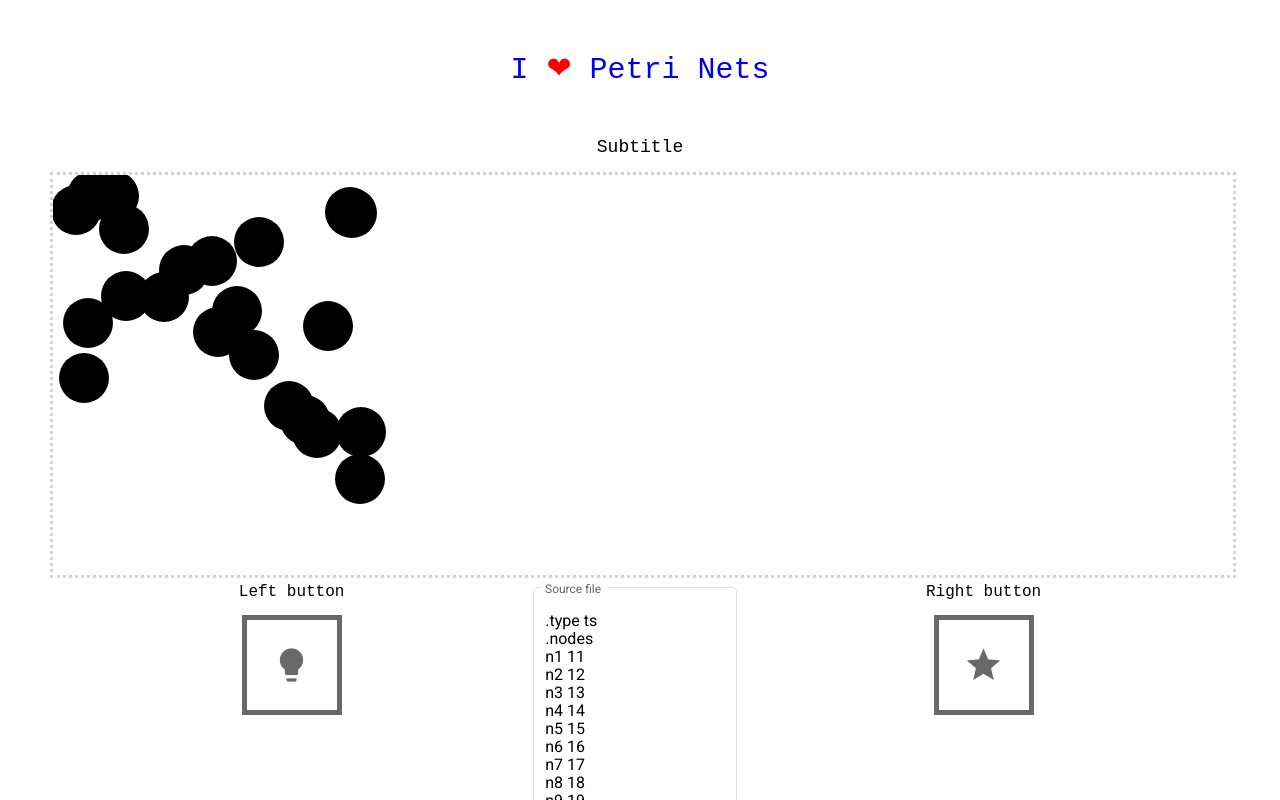
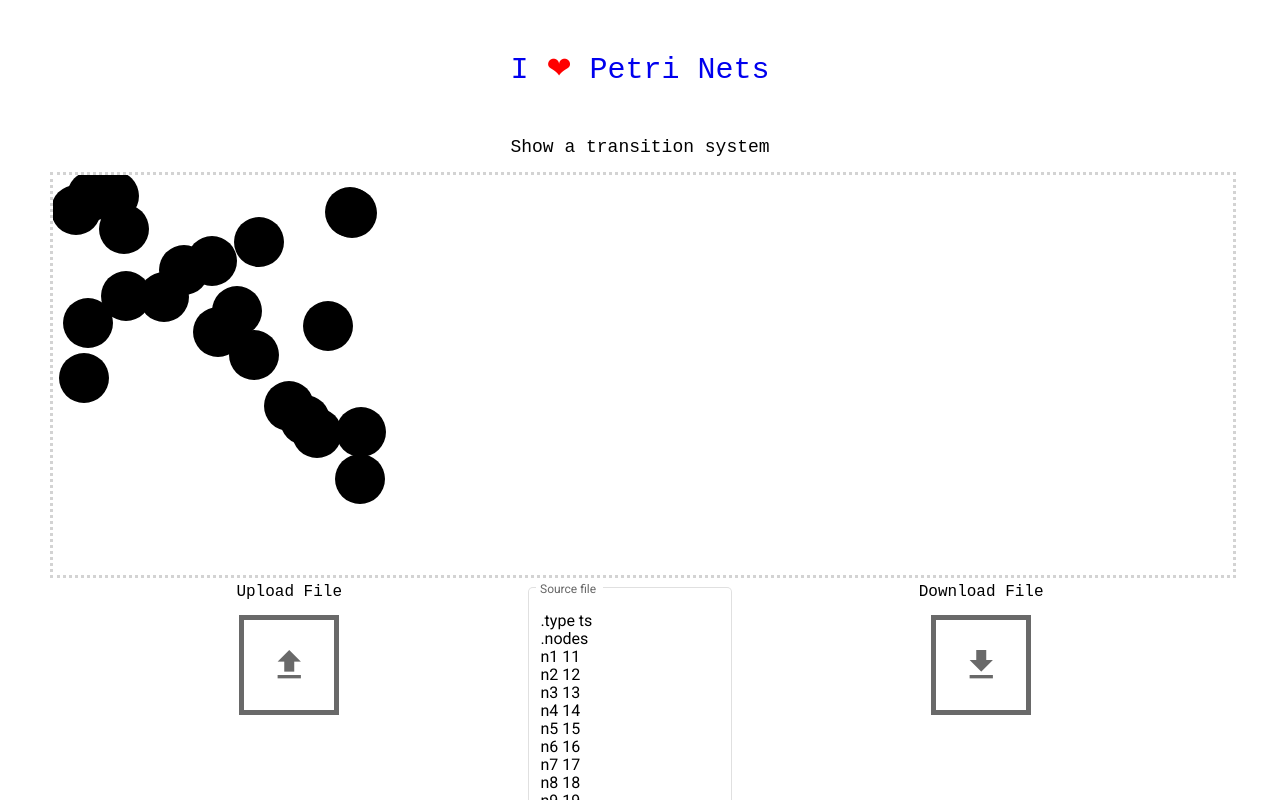
Before and after one commit to ILPN/63681-FaPra-Programmiersysteme-SoSe22-Transition-systems, an Angular app: page / in a window 1280 px wide. Shown: the top 800 px of the page. Built offline with nearby package versions, Linux system fonts and the light colour scheme.

Commit message:
TRAN-11 TRAN-15 TRAN-19 Added implementation of Upload and Download functions. The upload function prints the content of the file in the text area and updates it. There is no file validation at the moment.

```diff
--- a/src/app/app.component.html
+++ b/src/app/app.component.html
@@ -1,14 +1,15 @@
 <div fxLayout="column" fxLayoutAlign="start stretch">
     <!--  Header  -->
     <a href="https://www.fernuni-hagen.de/ilovepetrinets/"><h1>I <span class="red">❤</span> Petri Nets</h1></a>
-    <h2>Subtitle</h2>
+    <h2>Show a transition system</h2>
 
     <!--    Main content    -->
     <app-display class="padding full-size"></app-display>
 
 
     <div fxLayout="row" fxLayoutAlign="space-evenly start">
-        <app-template-button buttonText="Left button" buttonIcon="lightbulb"></app-template-button>
+        <app-upload-button buttonText="Upload File" (click)="fileInput.click()" buttonIcon="upload"></app-upload-button>
+        <input #fileInput type="file" (change)="onFileInput($event)" style="display:none;" />
         <mat-form-field appearance="outline"
                         class="textarea">
             <mat-label>Source file</mat-label>
@@ -18,7 +19,7 @@
                       cdkAutosizeMaxRows="20"
                       [formControl]="textareaFc"></textarea>
         </mat-form-field>
-        <app-template-button buttonText="Right button" buttonIcon="grade"></app-template-button>
+        <app-download-button buttonText="Download File" (click)="saveTSFile()" buttonIcon="download"></app-download-button>
     </div>
 
     <!--  Footer  -->
--- a/src/app/app.component.ts
+++ b/src/app/app.component.ts
@@ -57,4 +57,30 @@ e12 D 1 n9 n10
             this._displayService.display(result);
         }
     }
+
+    async onFileInput(event: Event) {
+        const element = event.currentTarget as HTMLInputElement;
+        let fileList: FileList | null = element.files;
+        if (fileList) {
+            let file = fileList[0];
+            let result = await file.text();
+            //TODO result should be processed later here (validation for .ts files and conversion for .pnml files)
+            this.textareaFc.setValue(result)
+        }
+    }
+
+    saveTSFile() {
+        let data = new Blob([this.textareaFc.value], {type: 'text/plain'});
+        let url = window.URL.createObjectURL(data);
+        let a = document.createElement('a');
+        document.body.appendChild(a);
+
+        a.setAttribute('style', 'display: none');
+        a.href = url;
+        a.download = 'transitionSystem.ts';
+        a.click();
+        window.URL.revokeObjectURL(url);
+        a.remove();
+
+    }
 }
--- a/src/app/app.module.ts
+++ b/src/app/app.module.ts
@@ -11,13 +11,17 @@ import {MatIconModule} from '@angular/material/icon';
 import {ReactiveFormsModule} from '@angular/forms';
 import {FooterComponent} from './components/footer/footer.component';
 import {TemplateButtonComponent} from './components/template-button/template-button.component';
+import { UploadButtonComponent } from './components/upload-button/upload-button.component';
+import { DownloadButtonComponent } from './components/download-button/download-button.component';
 
 @NgModule({
     declarations: [
         AppComponent,
         DisplayComponent,
         FooterComponent,
-        TemplateButtonComponent
+        TemplateButtonComponent,
+        UploadButtonComponent,
+        DownloadButtonComponent
     ],
     imports: [
         BrowserModule,
--- /dev/null
+++ b/src/app/components/download-button/download-button.component.html
@@ -0,0 +1,11 @@
+<div fxLayout="column" fxLayoutAlign="start center">
+    {{buttonText}}
+    <div class="interactive-square" fxLayout="row" fxLayoutAlign="center center"
+         (click)="processMouseClick($event)"
+         (mouseenter)="hoverStart($event)"
+         (mouseleave)="hoverEnd($event)">
+        <mat-icon class="larger-icon">
+            {{buttonIcon}}
+        </mat-icon>
+    </div>
+</div>
--- /dev/null
+++ b/src/app/components/download-button/download-button.component.scss
@@ -0,0 +1,23 @@
+.interactive-square {
+    width: 100px;
+    height: 100px;
+    border-color: dimgrey;
+    border-width: 5px;
+    border-style: solid;
+    margin-top: 14px;
+}
+
+.mouse-hover {
+    border-color: black;
+}
+
+.larger-icon {
+    font-size: 40px;
+    width: 40px;
+    height: 40px;
+    color: dimgrey;
+}
+
+.mouse-hover .larger-icon {
+    color: black;
+}
--- /dev/null
+++ b/src/app/components/download-button/download-button.component.ts
@@ -0,0 +1,36 @@
+import {Component, Input} from '@angular/core';
+
+@Component({
+  selector: 'app-download-button',
+  templateUrl: './download-button.component.html',
+  styleUrls: ['./download-button.component.scss']
+})
+export class DownloadButtonComponent {
+
+    @Input() buttonText: string | undefined;
+    @Input() buttonIcon: string | undefined;
+
+    constructor() {
+    }
+
+    prevent(e: Event) {
+        e.preventDefault();
+        e.stopPropagation();
+    }
+
+    hoverStart(e: MouseEvent) {
+        this.prevent(e);
+        const target = (e.target as HTMLElement);
+        target.classList.add('mouse-hover');
+    }
+
+    hoverEnd(e: MouseEvent) {
+        this.prevent(e);
+        const target = (e.target as HTMLElement);
+        target.classList.remove('mouse-hover');
+    }
+
+    processMouseClick(e: MouseEvent) {
+    }
+
+}
--- /dev/null
+++ b/src/app/components/upload-button/upload-button.component.html
@@ -0,0 +1,11 @@
+<div fxLayout="column" fxLayoutAlign="start center">
+    {{buttonText}}
+    <div class="interactive-square" fxLayout="row" fxLayoutAlign="center center"
+         (click)="processMouseClick($event)"
+         (mouseenter)="hoverStart($event)"
+         (mouseleave)="hoverEnd($event)">
+        <mat-icon class="larger-icon">
+            {{buttonIcon}}
+        </mat-icon>
+    </div>
+</div>
--- /dev/null
+++ b/src/app/components/upload-button/upload-button.component.scss
@@ -0,0 +1,23 @@
+.interactive-square {
+    width: 100px;
+    height: 100px;
+    border-color: dimgrey;
+    border-width: 5px;
+    border-style: solid;
+    margin-top: 14px;
+}
+
+.mouse-hover {
+    border-color: black;
+}
+
+.larger-icon {
+    font-size: 40px;
+    width: 40px;
+    height: 40px;
+    color: dimgrey;
+}
+
+.mouse-hover .larger-icon {
+    color: black;
+}
--- /dev/null
+++ b/src/app/components/upload-button/upload-button.component.ts
@@ -0,0 +1,36 @@
+import {Component, Input} from '@angular/core';
+
+@Component({
+  selector: 'app-upload-button',
+  templateUrl: './upload-button.component.html',
+  styleUrls: ['./upload-button.component.scss']
+})
+export class UploadButtonComponent {
+
+    @Input() buttonText: string | undefined;
+    @Input() buttonIcon: string | undefined;
+
+    constructor() {
+    }
+
+    prevent(e: Event) {
+        e.preventDefault();
+        e.stopPropagation();
+    }
+
+    hoverStart(e: MouseEvent) {
+        this.prevent(e);
+        const target = (e.target as HTMLElement);
+        target.classList.add('mouse-hover');
+    }
+
+    hoverEnd(e: MouseEvent) {
+        this.prevent(e);
+        const target = (e.target as HTMLElement);
+        target.classList.remove('mouse-hover');
+    }
+
+    processMouseClick(e: MouseEvent) {
+        //console.log(`Template button "${this.buttonText}" clicked`, e);
+    }
+}
--- a/src/index.html
+++ b/src/index.html
@@ -2,7 +2,7 @@
 <html lang="en">
 <head>
     <meta charset="utf-8">
-    <title>PnAngularPrototype</title>
+    <title>Show a transition system</title>
     <base href="/">
     <meta name="viewport" content="width=device-width, initial-scale=1">
     <link rel="icon" type="image/x-icon" href="favicon.ico">
```
Also changed, not shown: 2 other files (tests, documents, lock files or other folders).
